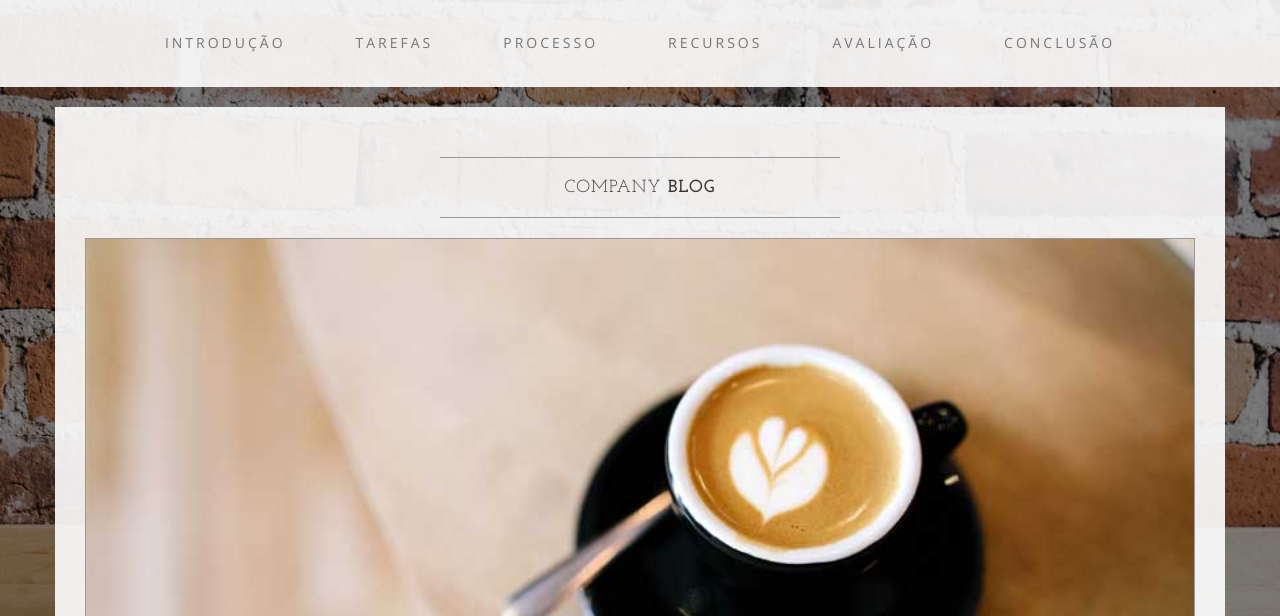
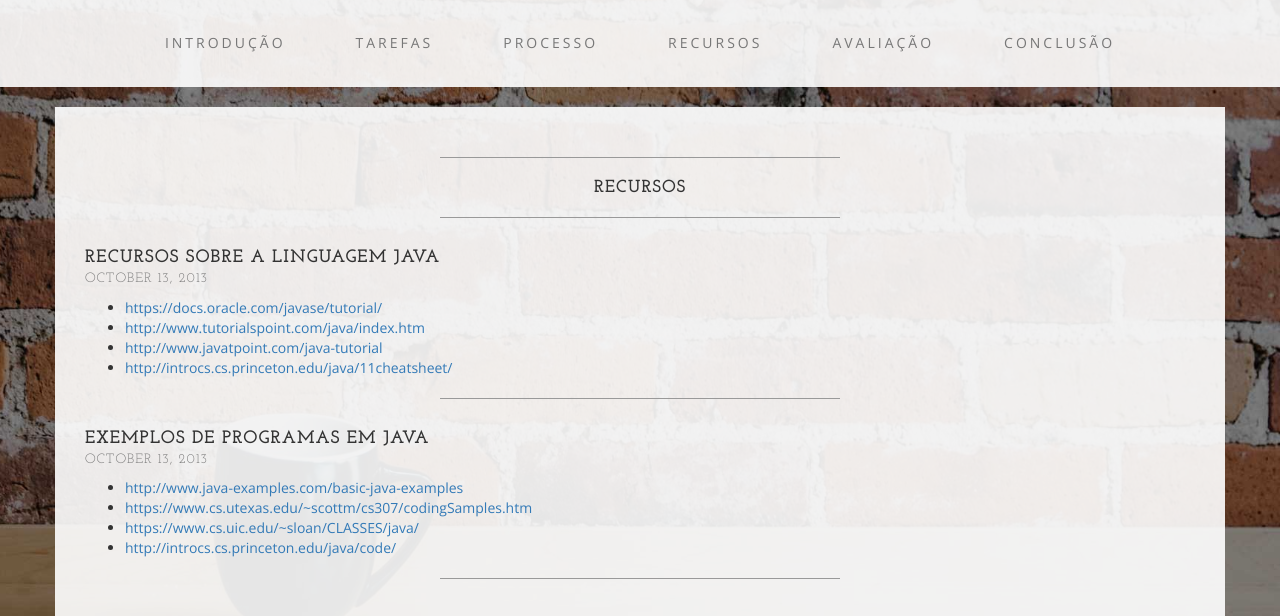
Before and after one commit to zunty/SoftwareEducativo, a plain HTML site: page recursos.html in a window 1280 px wide. Shown: the part 153-769 px from the top of the page. Drawn offline with nearby package versions, Linux system fonts and the light colour scheme.

Commit message:
Some resources added

```diff
--- a/recursos.html
+++ b/recursos.html
@@ -83,39 +83,35 @@
             <div class="box">
                 <div class="col-lg-12">
                     <hr>
-                    <h2 class="intro-text text-center">Company
-                        <strong>blog</strong>
+                    <h2 class="intro-text text-center">
+                        <strong>Recursos</strong>
                     </h2>
                     <hr>
                 </div>
-                <div class="col-lg-12 text-center">
-                    <img class="img-responsive img-border img-full" src="img/slide-1.jpg" alt="">
-                    <h2>Post Title
+                <div class="col-lg-12">
+                    <h4>Recursos sobre a linguagem Java
                         <br>
                         <small>October 13, 2013</small>
-                    </h2>
-                    <p>Lid est laborum dolo rumes fugats untras. Etharums ser quidem rerum facilis dolores nemis omnis fugats vitaes nemo minima rerums unsers sadips amets. Sed ut perspiciatis unde omnis iste natus error sit voluptatem accusantium doloremque laudantium, totam rem aperiam, eaque ipsa quae ab illo inventore veritatis et quasi architecto beatae vitae dicta sunt explicabo.</p>
-                    <a href="#" class="btn btn-default btn-lg">Read More</a>
+                    </h4>
+                    <ul>
+                        <li><a href="https://docs.oracle.com/javase/tutorial/">https://docs.oracle.com/javase/tutorial/</a></li>
+                        <li><a href="http://www.tutorialspoint.com/java/index.htm">http://www.tutorialspoint.com/java/index.htm</a></li>
+                        <li><a href="http://www.javatpoint.com/java-tutorial">http://www.javatpoint.com/java-tutorial</a></li>
+                        <li><a href="http://introcs.cs.princeton.edu/java/11cheatsheet/">http://introcs.cs.princeton.edu/java/11cheatsheet/</a></li>
+                    </ul>
                     <hr>
                 </div>
-                <div class="col-lg-12 text-center">
-                    <img class="img-responsive img-border img-full" src="img/slide-2.jpg" alt="">
-                    <h2>Post Title
+                <div class="col-lg-12">
+                    <h4>Exemplos de programas em Java
                         <br>
                         <small>October 13, 2013</small>
-                    </h2>
-                    <p>Lid est laborum dolo rumes fugats untras. Etharums ser quidem rerum facilis dolores nemis omnis fugats vitaes nemo minima rerums unsers sadips amets. Sed ut perspiciatis unde omnis iste natus error sit voluptatem accusantium doloremque laudantium, totam rem aperiam, eaque ipsa quae ab illo inventore veritatis et quasi architecto beatae vitae dicta sunt explicabo.</p>
-                    <a href="#" class="btn btn-default btn-lg">Read More</a>
-                    <hr>
-                </div>
-                <div class="col-lg-12 text-center">
-                    <img class="img-responsive img-border img-full" src="img/slide-3.jpg" alt="">
-                    <h2>Post Title
-                        <br>
-                        <small>October 13, 2013</small>
-                    </h2>
-                    <p>Lid est laborum dolo rumes fugats untras. Etharums ser quidem rerum facilis dolores nemis omnis fugats vitaes nemo minima rerums unsers sadips amets. Sed ut perspiciatis unde omnis iste natus error sit voluptatem accusantium doloremque laudantium, totam rem aperiam, eaque ipsa quae ab illo inventore veritatis et quasi architecto beatae vitae dicta sunt explicabo.</p>
-                    <a href="#" class="btn btn-default btn-lg">Read More</a>
+                    </h4>
+                    <ul>
+                        <li><a href="http://www.java-examples.com/basic-java-examples">http://www.java-examples.com/basic-java-examples</a></li>
+                        <li><a href="https://www.cs.utexas.edu/~scottm/cs307/codingSamples.htm">https://www.cs.utexas.edu/~scottm/cs307/codingSamples.htm</a></li>
+                        <li><a href="https://www.cs.uic.edu/~sloan/CLASSES/java/">https://www.cs.uic.edu/~sloan/CLASSES/java/</a></li>
+                        <li><a href="http://introcs.cs.princeton.edu/java/code/">http://introcs.cs.princeton.edu/java/code/</a></li>
+                    </ul>
                     <hr>
                 </div>
                 <div class="col-lg-12 text-center">
```
